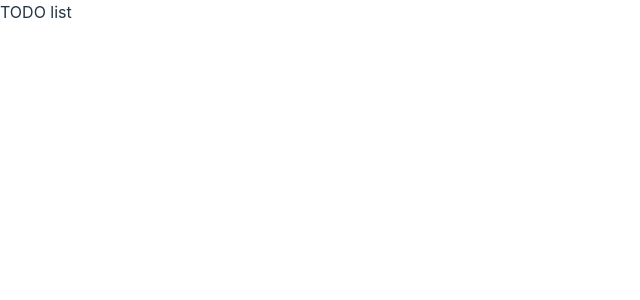
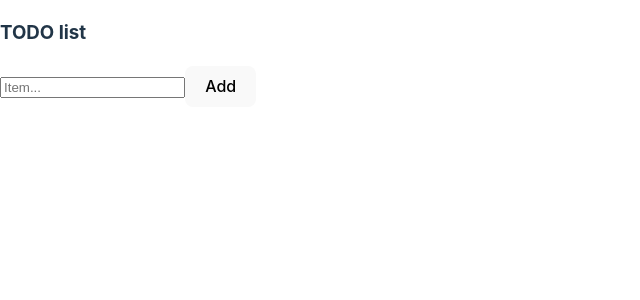
Before and after one commit to stepanencode/todo-react-ts, a React (Vite) app: page / in a window 1280 px wide. Shown: the top 300 px of the page, without its empty margins (0-640 px from the left). Built offline with nearby package versions, Linux system fonts and the light colour scheme.

Commit message:
implement todo list without delete and check

```diff
--- a/src/App.tsx
+++ b/src/App.tsx
@@ -1,5 +1,31 @@
+import Form from './Form'
+import { useState } from 'react'
+import List from './List'
+
+interface Item {
+  text: string
+  isChecked: boolean
+  id: number
+}
+
 function App() {
-  return <>TODO list</>
+  const [items, setItems] = useState<Item[]>([])
+
+  function handleAddItems(item: {
+    text: string
+    isChecked: boolean
+    id: number
+  }) {
+    setItems((items) => [...items, item])
+    console.log(items)
+  }
+  return (
+    <>
+      <h3>TODO list</h3>
+      <Form onAddItems={handleAddItems} />
+      <List items={items} />
+    </>
+  )
 }
 
 export default App
--- /dev/null
+++ b/src/Form.tsx
@@ -0,0 +1,36 @@
+import { useState } from 'react'
+
+interface AddItem {
+  (newItem: { text: string; isChecked: boolean; id: number }): void
+}
+
+export default function Form({ onAddItems }: { onAddItems: AddItem }) {
+  const [text, setText] = useState<string>('')
+
+  function handleChange(e: React.ChangeEvent<HTMLInputElement>) {
+    setText(e.target.value)
+  }
+
+  function handleSubmit(e: React.FormEvent<HTMLFormElement>) {
+    e.preventDefault()
+    if (!text) return
+
+    const newItem = { text, isChecked: false, id: Date.now() }
+
+    onAddItems(newItem)
+    setText('')
+    console.log(newItem)
+  }
+
+  return (
+    <form onSubmit={handleSubmit}>
+      <input
+        type='text'
+        placeholder='Item...'
+        value={text}
+        onChange={handleChange}
+      />
+      <button>Add</button>
+    </form>
+  )
+}
--- /dev/null
+++ b/src/Item.tsx
@@ -0,0 +1,3 @@
+export default function Item({ item }: { item: string }) {
+  return <li>{item}</li>
+}
--- /dev/null
+++ b/src/List.tsx
@@ -0,0 +1,17 @@
+import Item from './Item'
+
+export default function List({
+  items,
+}: {
+  items: { text: string; isChecked: boolean; id: number }[]
+}) {
+  return (
+    <div>
+      <ul>
+        {items.map((item) => (
+          <Item item={item.text} key={item.id} />
+        ))}
+      </ul>
+    </div>
+  )
+}
```
